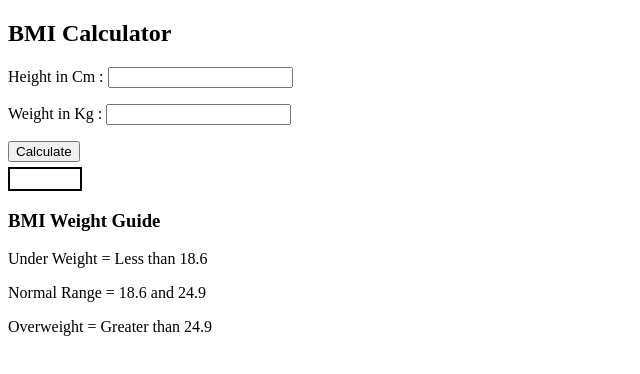
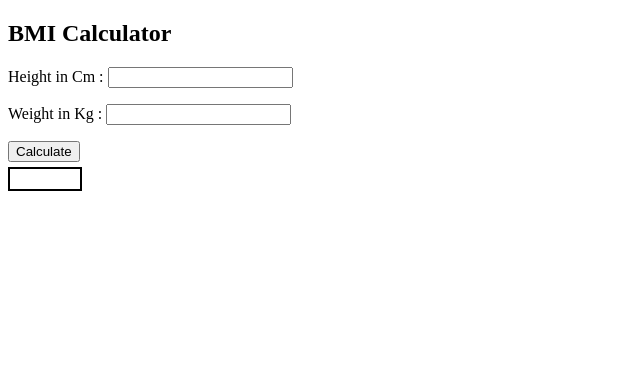
Before and after one commit to Yuvrajithape/Javascript, a plain HTML site: page 07_Project/project_2_/index.html in a window 1280 px wide. Shown: the whole page, without its empty margins (0-640 px from the left). Drawn offline with Linux system fonts and the light colour scheme.

Commit message:
update in html

```diff
--- a/07_Project/project_2_/index.html
+++ b/07_Project/project_2_/index.html
@@ -15,11 +15,8 @@
             <p><label for="">Weight in Kg : </label><input type="text" name="" id="Weight"></p>
             <button id = "Calculate">Calculate</button>
             <div id = "result"></div>
-            <div id = "Weight Guide"></div>
-            <h3>BMI Weight Guide</h3>
-            <p>Under Weight = Less than 18.6</p>
-            <p>Normal Range = 18.6 and 24.9</p>
-            <p>Overweight = Greater than 24.9</p>
+            <div id = "WeightGuide"></div>
+
         </form>
     </div>
 
```
